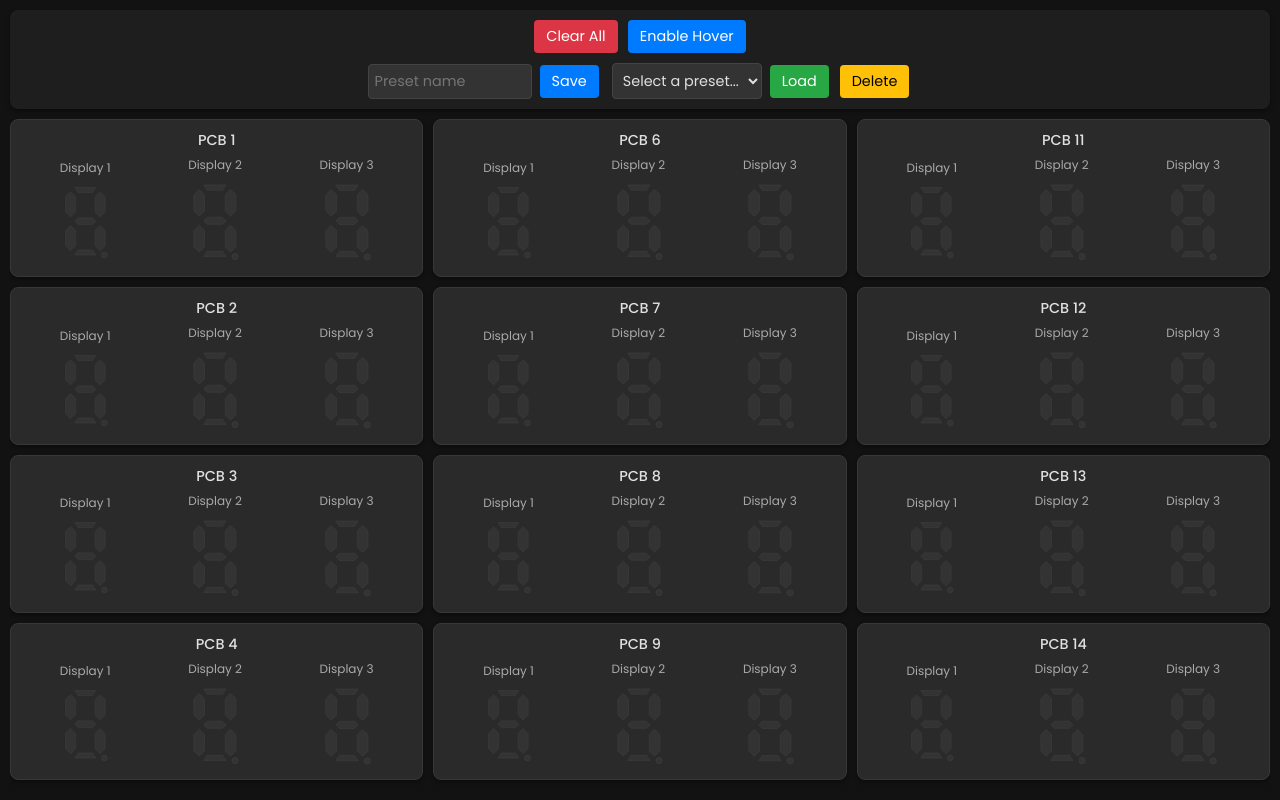
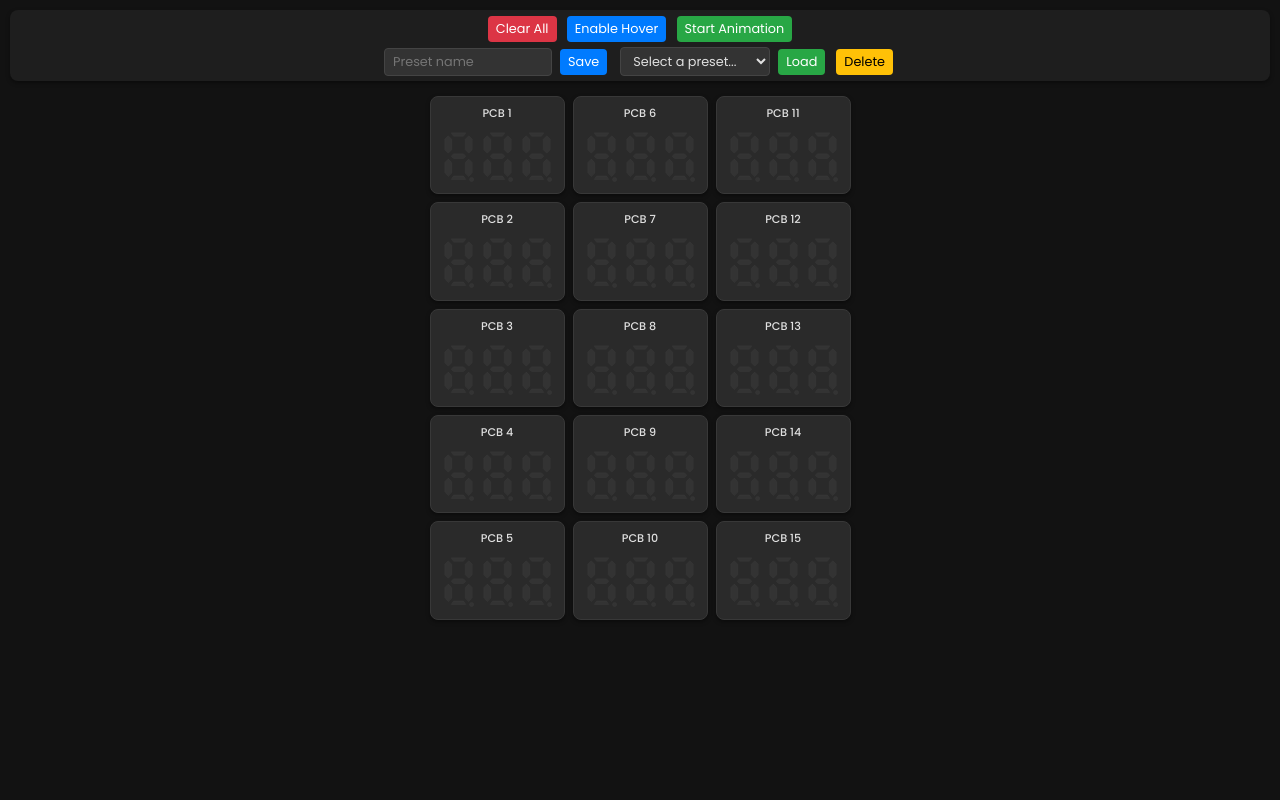
Before and after one commit to 2wenty2wo/7segwall, a Flask app: page / in a window 1280 px wide. Run offline with Flask 3, Linux system fonts and the light colour scheme.

Commit message:
Update index.html

```diff
--- a/templates/index.html
+++ b/templates/index.html
@@ -3,7 +3,7 @@
 <head>
     <meta charset="UTF-8">
     <meta name="viewport" content="width=device-width, initial-scale=1.0">
-    <title>Segment Control - Dark Theme</title>
+    <title>7segwall</title>
     <link href="https://fonts.googleapis.com/css2?family=Poppins:wght@400;500&display=swap" rel="stylesheet">
     <link rel="stylesheet" href="https://cdnjs.cloudflare.com/ajax/libs/font-awesome/6.4.0/css/all.min.css">
     <script src="https://code.jquery.com/jquery-3.6.0.min.js"></script>
@@ -33,26 +33,34 @@
             background: #1e1e1e;
             border-radius: 8px;
             box-shadow: 0 2px 4px rgba(0,0,0,0.4);
-            margin-bottom: 10px;
+            margin-bottom: 15px;
         }
 
         .grid-container {
-            flex: 1;
             display: grid;
             grid-template-columns: repeat(3, 1fr);
-            grid-template-rows: repeat(5, 1fr);
-            gap: 10px;
-            overflow: auto;
+            grid-template-rows: repeat(5, auto);
+            gap: 12px;
+            max-width: 1000px;
+            margin: 0 auto;
+            margin-bottom: 30px;
+            padding: 0 15px;
         }
 
         .pcb-container {
             background: #2a2a2a;
-            padding: 10px;
+            padding: 8px;
             border-radius: 8px;
             box-shadow: 0 2px 4px rgba(0,0,0,0.4);
             display: flex;
             flex-direction: column;
             border: 1px solid #383838;
+            transition: transform 0.2s ease;
+        }
+
+        .pcb-container:hover {
+            transform: translateY(-2px);
+            box-shadow: 0 4px 8px rgba(0,0,0,0.5);
         }
 
         .pcb-title {
@@ -75,6 +83,7 @@
             display: flex;
             flex-direction: column;
             align-items: center;
+            padding: 0 2px;
         }
 
         .display-title {
@@ -87,6 +96,7 @@
             max-width: 100%;
             height: auto;
             display: inline-block;
+            width: 40px;
         }
 
         .btn {
@@ -279,9 +289,17 @@
         }
 
         /* Responsive adjustments */
-        @media (max-height: 700px) {
+        @media (max-height: 800px) {
+            .grid-container {
+                gap: 8px;
+            }
+
             .pcb-title, .display-title {
                 font-size: 0.7em;
+            }
+
+            .seven-segment {
+                width: 35px;
             }
 
             .btn, .preset-input, .preset-select {
@@ -299,6 +317,12 @@
         }
 
         @media (max-width: 768px) {
+            .grid-container {
+                grid-template-columns: repeat(3, 1fr);
+                gap: 8px;
+                padding: 0 5px;
+            }
+
             .preset-controls {
                 flex-direction: column;
                 align-items: center;
@@ -315,6 +339,10 @@
                 max-width: none;
                 width: calc(100% - 20px);
             }
+
+            .seven-segment {
+                width: 30px;
+            }
         }
     </style>
 </head>
@@ -323,6 +351,7 @@
         <div class="controls">
             <button id="clearAllBtn" class="btn btn-danger">Clear All</button>
             <button id="hoverToggleBtn" class="btn btn-primary">Enable Hover</button>
+            <button id="animateBtn" class="btn btn-success">Start Animation</button>
 
             <!-- Preset Controls -->
             <div class="preset-controls">
@@ -365,7 +394,6 @@
 
                             {% for display_index in range(3) %}
                                 <div class="display-group">
-                                    <div class="display-title">Display {{ display_index + 1 }}</div>
                                     <svg class="seven-segment" viewBox="0 0 120 200">
                                         <!-- Segment A (top horizontal) -->
                                         <path
@@ -514,6 +542,29 @@
             showToast(hoverEnabled ? 'Hover mode enabled' : 'Hover mode disabled', 'info');
         });
 
+        $("#animateBtn").click(function() {
+            const $this = $(this);
+            const isAnimating = $this.text() === 'Stop Animation';
+
+            if (isAnimating) {
+                $.post('/stop_animation', {}, function(response) {
+                    if (response.success) {
+                        $this.text('Start Animation');
+                        $this.removeClass('btn-danger').addClass('btn-success');
+                        showToast('Animation stopped', 'info');
+                    }
+                });
+            } else {
+                $.post('/start_animation', {}, function(response) {
+                    if (response.success) {
+                        $this.text('Stop Animation');
+                        $this.removeClass('btn-success').addClass('btn-danger');
+                        showToast('Animation started', 'success');
+                    }
+                });
+            }
+        });
+
         $(".segment, .dp").click(function() {
             if (!hoverEnabled) {
                 toggleSegment($(this));
```
